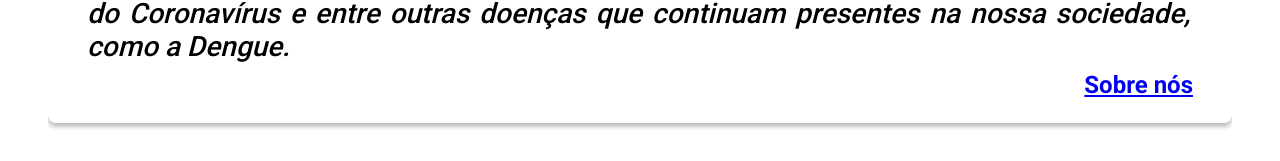
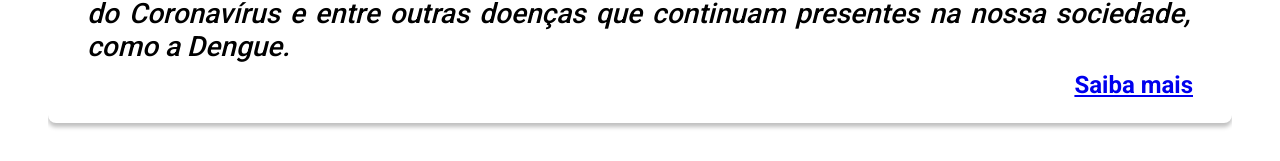
Before and after one commit to Dev-Nine/Saudepp, a React (Create React App) app in the folder frontend/: page / in a window 1280 px wide. Shown: the part 480-641 px from the top of the page. Built offline with nearby package versions, Linux system fonts and the light colour scheme; no server answers.

Commit message:
fix: saiba mais

```diff
--- a/frontend/src/screens/Home/index.js
+++ b/frontend/src/screens/Home/index.js
@@ -21,7 +21,7 @@ export default function Home() {
                   da cidade de Presidente Epitácio, trazendo dados e fatos verídicos
                   em relação a pandemia do Coronavírus e entre outras doenças que continuam presentes na nossa sociedade, como a Dengue.
                </p>
-               <a href="#">Sobre nós</a>
+               <a href="#">Saiba mais</a>
             </ Sobre>
 
             <div>
```
